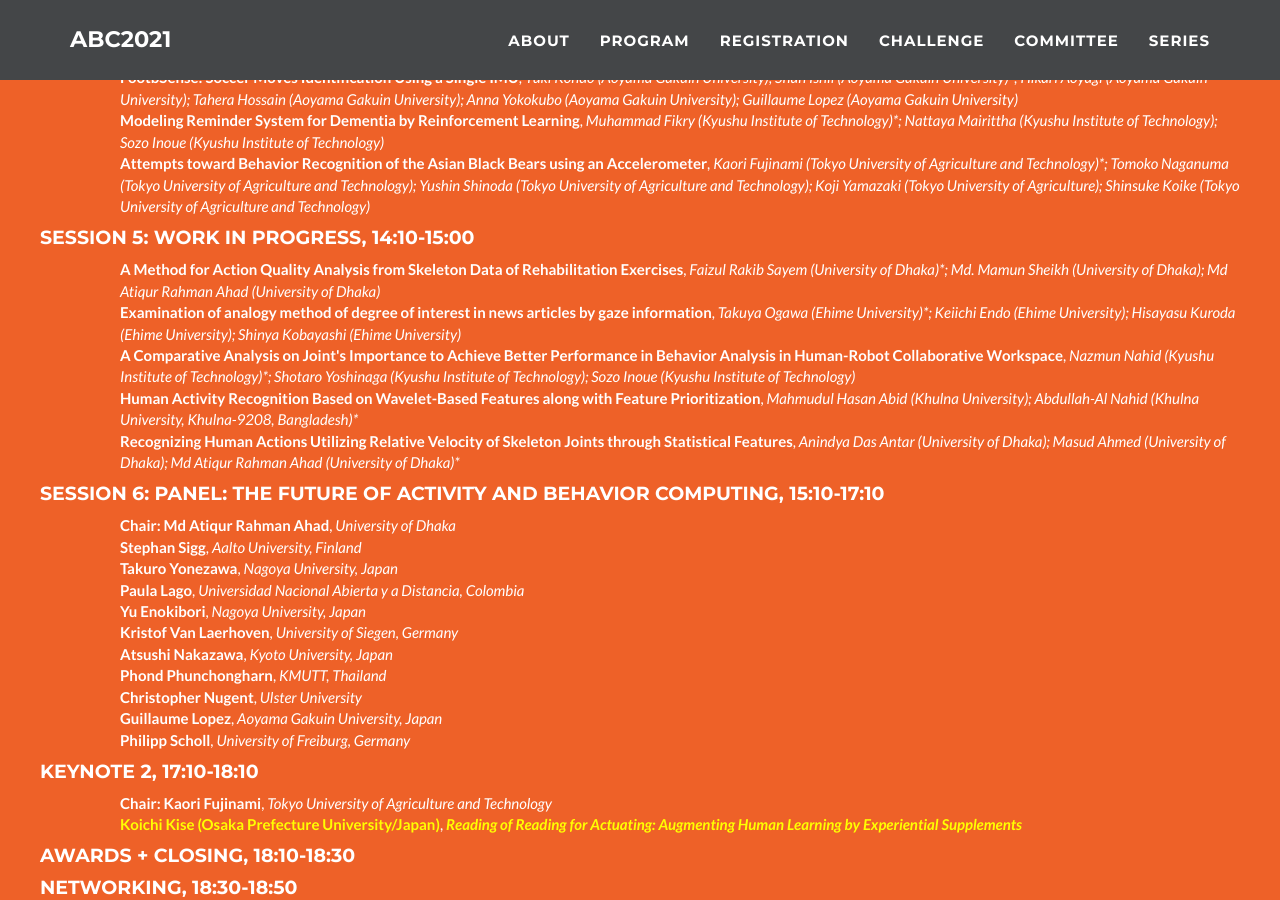
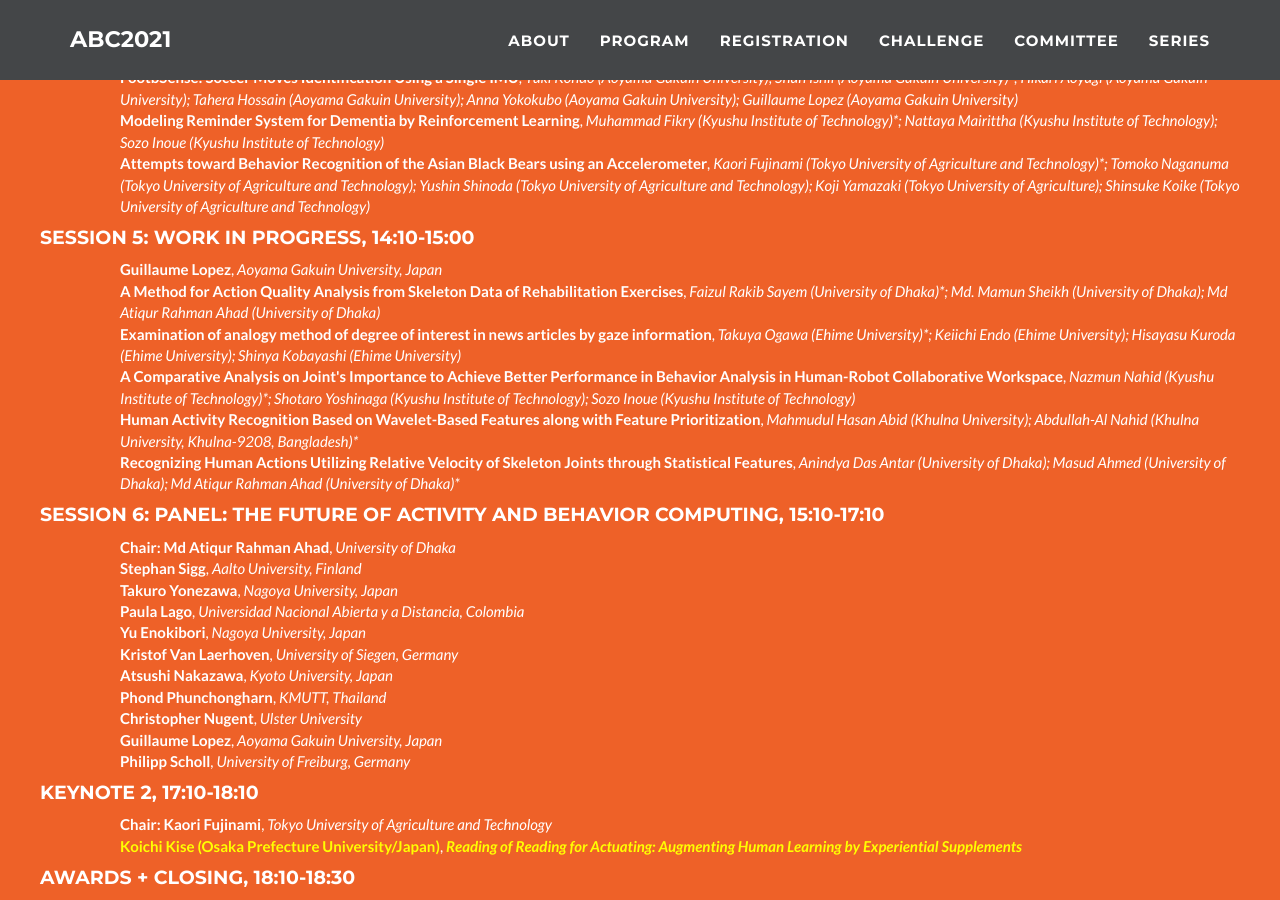
Before and after one commit to abc-research/abc-research.github.io, a Jekyll site: the page built from index.html, in a window 1280 px wide and 900 px high, scrolled down 5730 px. Built offline with Jekyll 4.4.1, drawn with Linux system fonts in a browser that asks for light colours.

Commit message:
Update _config.yml

```diff
--- a/_config.yml
+++ b/_config.yml
@@ -147,6 +147,8 @@ program:
       - name: "Session 5: Work in Progress"
         time: "14:10-15:00"
         paper:
+          - title: "Guillaume Lopez"
+            authors: "Aoyama Gakuin University, Japan"
           - title: "A Method for Action Quality Analysis from Skeleton Data of Rehabilitation Exercises"
             authors: "Faizul Rakib Sayem (University of Dhaka)*; Md. Mamun Sheikh (University of Dhaka); Md Atiqur Rahman Ahad (University of Dhaka)"
           - title: "Examination of analogy method of degree of interest in news articles by gaze information"
```
